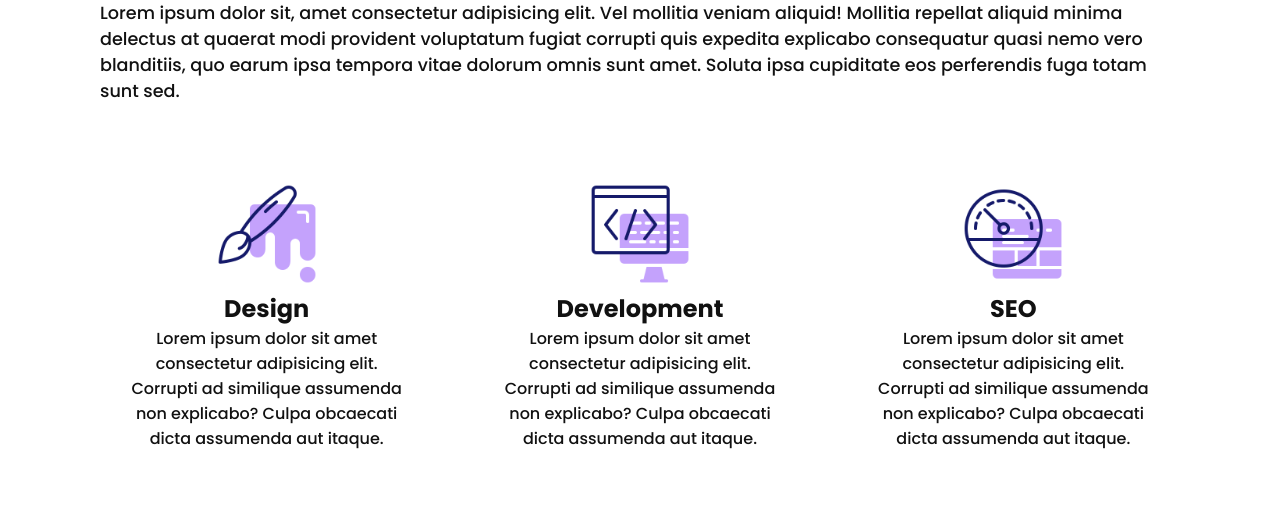
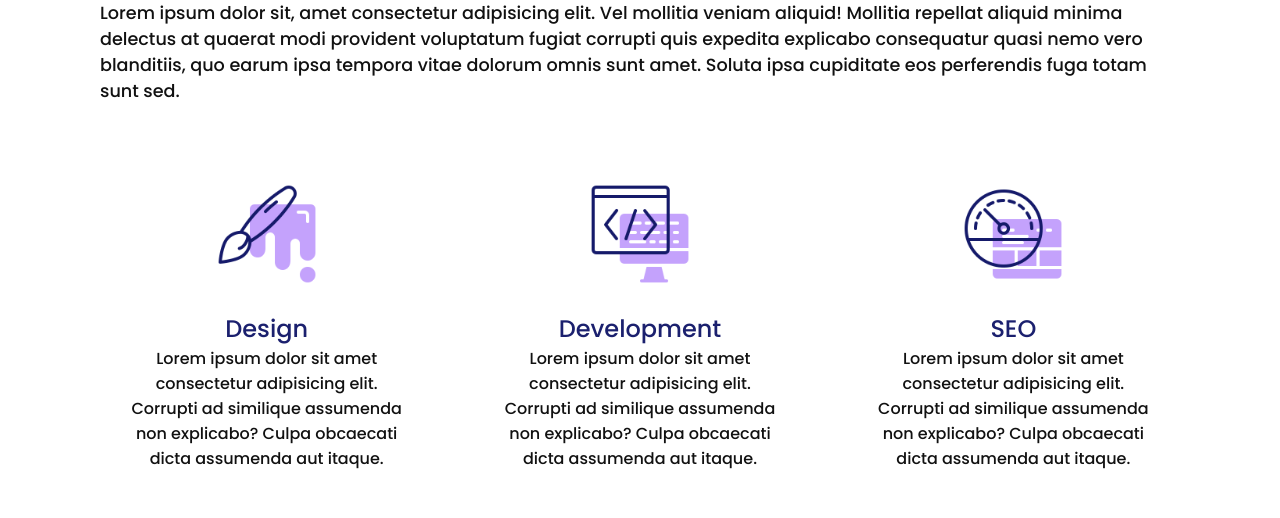
Before and after one commit to andrikoulas7/Information-Website, a plain HTML site: page services.html in a window 1280 px wide. Shown: the part 225-743 px from the top of the page. Drawn offline with Linux system fonts and the light colour scheme.

Commit message:
Add - Final services style

```diff
--- a/css/style.css
+++ b/css/style.css
@@ -184,7 +184,14 @@ section.home {
 }
 
 .services .service:hover {
-    box-shadow: 0 10px 30px rgba(0,0,0,0);
+    box-shadow: 0 10px 30px rgba(0,0,0,0.1);
+}
+
+.services .service h2 {
+    font-size: 24px;
+    font-weight: 500;
+    margin-top: 20px;
+    color: #1b206e;
 }
 
 @media(max-width: 1068px){
```
